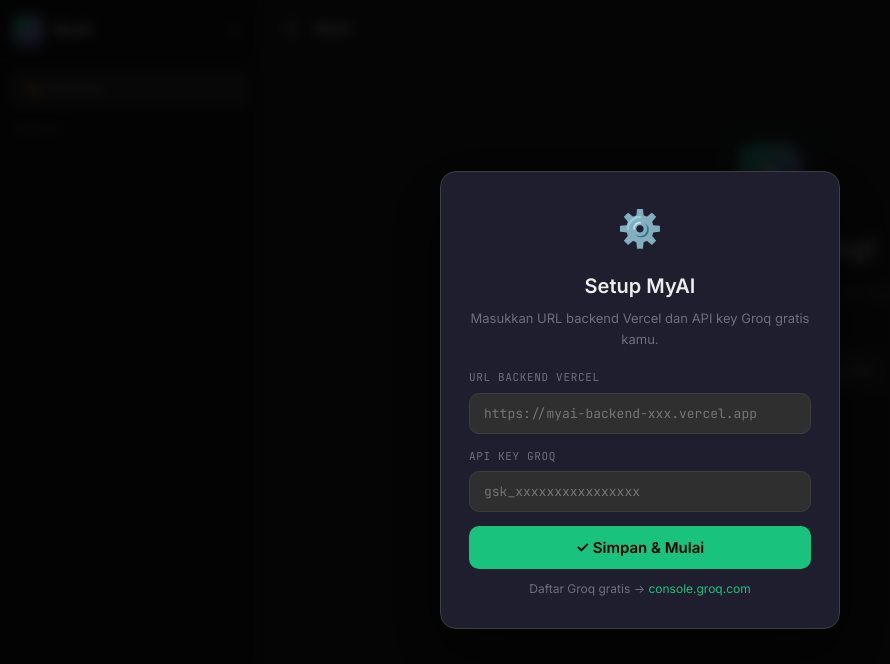
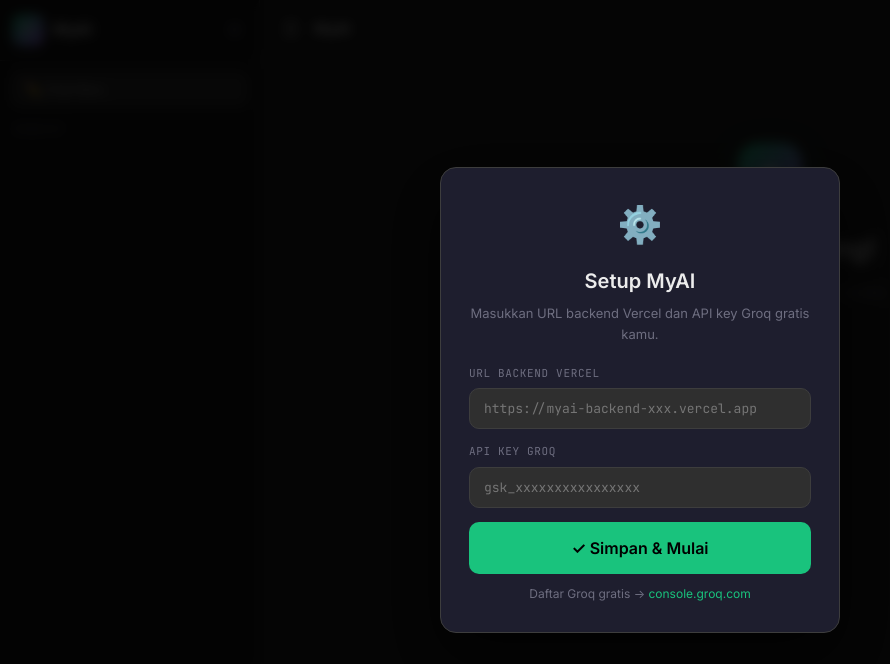
Before and after one commit to SabdhaPrasetya/myai-backend, a website: page index.html in a window 1280 px wide. Shown: the whole page, without its empty margins (0-890 px from the left). Drawn offline with nearby package versions, Linux system fonts and the light colour scheme.

Commit message:
Refine modal styles and button attributes
Updated modal styles and adjusted button properties.

```diff
--- a/index.html
+++ b/index.html
@@ -18,16 +18,16 @@
 body{font-family:'Inter',-apple-system,sans-serif;background:var(--bg);color:var(--text);font-size:15px;line-height:1.6;}
 
 /* MODAL */
-.modal-overlay{position:fixed;inset:0;background:rgba(0,0,0,0.85);z-index:2000;display:flex;align-items:center;justify-content:center;padding:20px;backdrop-filter:blur(6px);}
+.modal-overlay{position:fixed;inset:0;background:rgba(0,0,0,0.85);z-index:2000;pointer-events:auto;display:flex;align-items:center;justify-content:center;padding:20px;backdrop-filter:blur(6px);}
 .modal-overlay.hidden{display:none;}
-.modal{background:#1e1e2e;border:1px solid var(--border);border-radius:16px;padding:28px;max-width:400px;width:100%;box-shadow:0 25px 60px rgba(0,0,0,0.6);}
+.modal{background:#1e1e2e;border:1px solid var(--border);border-radius:16px;padding:28px;max-width:400px;position:relative;z-index:2001;width:100%;box-shadow:0 25px 60px rgba(0,0,0,0.6);}
 .modal-icon{font-size:36px;text-align:center;margin-bottom:12px;}
 .modal h2{font-size:20px;font-weight:600;text-align:center;margin-bottom:6px;}
 .modal-desc{color:var(--muted);font-size:13px;text-align:center;line-height:1.6;margin-bottom:20px;}
 .modal-label{font-size:11px;color:var(--muted);text-transform:uppercase;letter-spacing:0.06em;margin-bottom:6px;display:block;font-family:'JetBrains Mono',monospace;}
 .modal-input{width:100%;padding:11px 14px;border:1px solid var(--border);border-radius:10px;font-family:'JetBrains Mono',monospace;font-size:13px;color:var(--text);background:var(--surface);outline:none;transition:border-color 0.2s;margin-bottom:14px;}
 .modal-input:focus{border-color:var(--accent);}
-.modal-btn{width:100%;padding:12px;background:var(--accent);border:none;border-radius:10px;color:#000;font-family:'Inter',sans-serif;font-size:15px;font-weight:600;cursor:pointer;transition:all 0.15s;margin-bottom:10px;}
+.modal-btn{width:100%;padding:16px;background:var(--accent);border:none;border-radius:10px;color:#000;font-family:'Inter',sans-serif;font-size:16px;font-weight:700;cursor:pointer;transition:all 0.15s;margin-bottom:10px;display:block;position:relative;z-index:9999;-webkit-tap-highlight-color:rgba(0,0,0,0);touch-action:manipulation;}
 .modal-btn:hover{opacity:0.9;}
 .modal-hint{font-size:12px;color:var(--muted);text-align:center;line-height:1.7;}
 .modal-hint a{color:var(--accent);text-decoration:none;}
@@ -289,6 +289,4 @@
         <div class="welcome">
           <div class="wlogo">✦</div>
           <h1>Selamat datang!</h1>
-          <p>AI cerdas untuk soal sekolah, kuliah, coding, dan apapun yang kamu butuhkan.</p>
-          <div class="chips">
-            <div class="chip" onclick="useChip(this)">📐 Jelaskan integral step by step</d
+          <p>AI cerdas untuk soal sekolah, kuliah,
```
